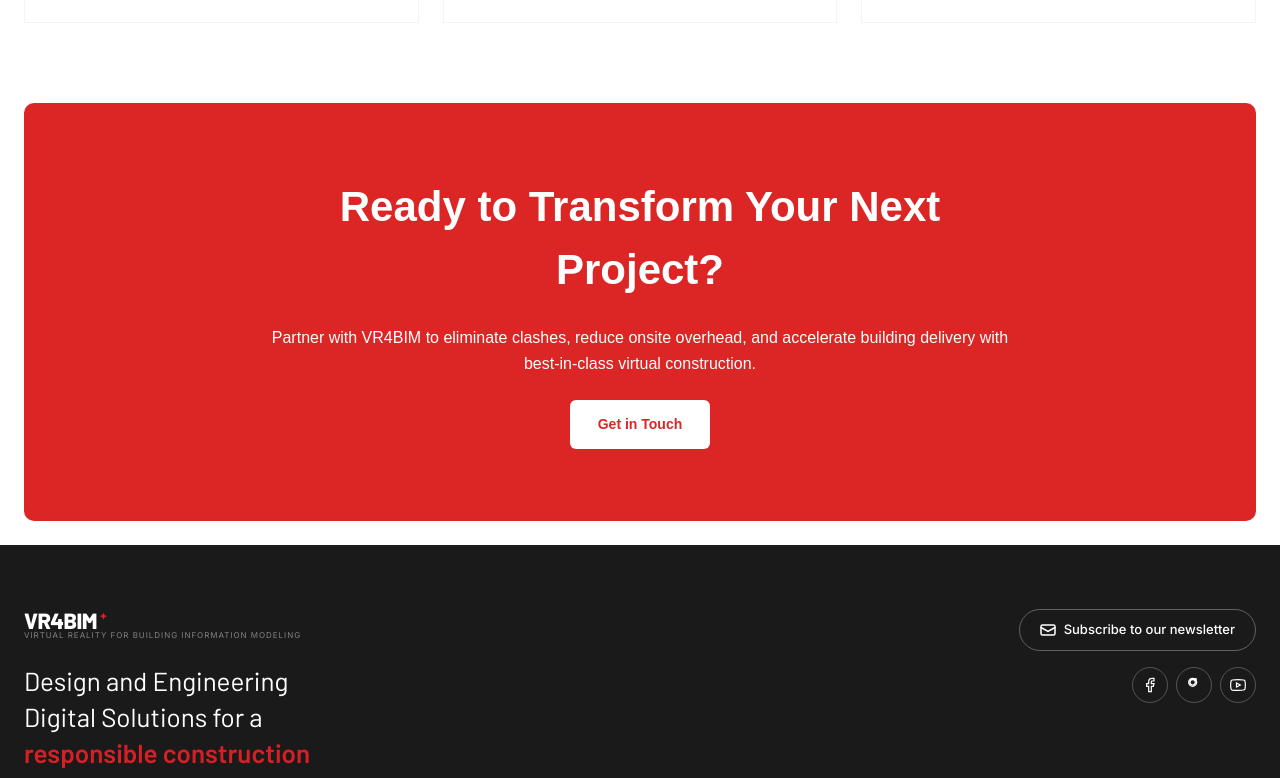
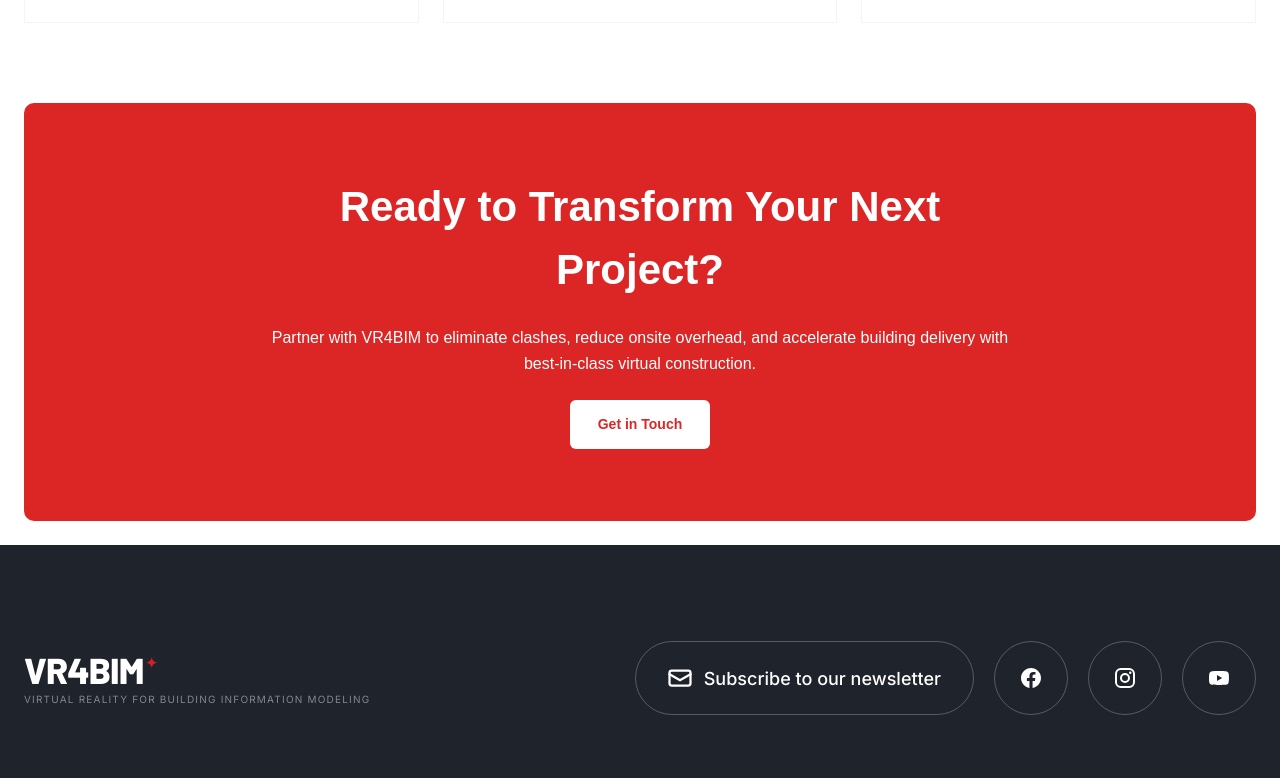
Before and after one commit to phitanydeveloper/vr4bimhtml-services, a React (Vite) app: page / in a window 1280 px wide. Shown: the part 2000-2778 px from the top of the page. Built offline with nearby package versions, Linux system fonts and the light colour scheme; the HTML template or start-up script is replaced by a standard one; a web font is replaced by a local one.

Commit message:
footer design updates

```diff
--- a/src/App.tsx
+++ b/src/App.tsx
@@ -27,6 +27,21 @@
   "Our Projects",
   "Our Resources",
   "Testimonials",
+]
+
+const SOCIAL_LINKS = [
+  {
+    label: "Facebook",
+    path: "M12 2C6.48 2 2 6.48 2 12c0 4.99 3.66 9.13 8.44 9.88v-6.99H7.9V12h2.54V9.8c0-2.5 1.49-3.89 3.78-3.89 1.09 0 2.24.2 2.24.2v2.46h-1.26c-1.24 0-1.63.77-1.63 1.56V12h2.78l-.44 2.89h-2.34v6.99C18.34 21.13 22 16.99 22 12c0-5.52-4.48-10-10-10z",
+  },
+  {
+    label: "Instagram",
+    path: "M7.8 2h8.4A5.8 5.8 0 0122 7.8v8.4a5.8 5.8 0 01-5.8 5.8H7.8A5.8 5.8 0 012 16.2V7.8A5.8 5.8 0 017.8 2zm0 2A3.8 3.8 0 004 7.8v8.4A3.8 3.8 0 007.8 20h8.4a3.8 3.8 0 003.8-3.8V7.8A3.8 3.8 0 0016.2 4H7.8zM12 7a5 5 0 110 10 5 5 0 010-10zm0 2a3 3 0 100 6 3 3 0 000-6zm5.25-3.5a1.25 1.25 0 110 2.5 1.25 1.25 0 010-2.5z",
+  },
+  {
+    label: "YouTube",
+    path: "M21.58 7.19a2.5 2.5 0 00-1.76-1.77C18.25 5 12 5 12 5s-6.25 0-7.82.42a2.5 2.5 0 00-1.76 1.77C2 8.76 2 12 2 12s0 3.24.42 4.81a2.5 2.5 0 001.76 1.77C5.75 19 12 19 12 19s6.25 0 7.82-.42a2.5 2.5 0 001.76-1.77C22 15.24 22 12 22 12s0-3.24-.42-4.81zM10 15V9l5.2 3L10 15z",
+  },
 ]
 
 // ─── Service data ─────────────────────────────────────────────────────────────
@@ -1062,12 +1077,18 @@
 
 // ─── Shared components ────────────────────────────────────────────────────────
 
-function Logo({ dark = false }: { dark?: boolean }) {
+function Logo({
+  dark = false,
+  large = false,
+}: {
+  dark?: boolean
+  large?: boolean
+}) {
   return (
-    <div className="flex flex-col leading-none">
+    <div className={`flex flex-col leading-none ${large ? "gap-1.5" : ""}`}>
       <div className="flex items-start gap-0.5">
         <span
-          className="text-[22px] font-extrabold tracking-tight"
+          className={`${large ? "text-[36px]" : "text-[22px]"} font-extrabold tracking-tight`}
           style={{
             fontFamily: "Barlow, system-ui, sans-serif",
             color: dark ? "#ffffff" : DARK,
@@ -1075,12 +1096,15 @@
         >
           VR4BIM
         </span>
-        <span className="text-[10px] font-bold mt-0.5" style={{ color: RED }}>
+        <span
+          className={`${large ? "text-[14px] mt-1" : "text-[10px] mt-0.5"} font-bold`}
+          style={{ color: RED }}
+        >
           ✦
         </span>
       </div>
       <span
-        className="text-[8px] tracking-widest uppercase"
+        className={`${large ? "text-[10px]" : "text-[8px]"} tracking-widest uppercase`}
         style={{
           fontFamily: "Inter, system-ui, sans-serif",
           color: dark ? "rgba(255,255,255,0.45)" : "#888",
@@ -1171,28 +1195,18 @@
 
 function Footer() {
   return (
-    <footer id="contact" className="bg-[#1a1a1a] text-white pt-16 pb-8">
+    <footer
+      id="contact"
+      className="bg-[#1f232b] text-white pt-16 md:pt-24 pb-10"
+      style={{ fontFamily: "Inter, system-ui, sans-serif" }}
+    >
       <div className="max-w-7xl mx-auto px-6">
-        <div className="flex flex-col lg:flex-row gap-10 lg:gap-0 justify-between items-start mb-12">
-          <div className="max-w-xs">
-            <Logo dark />
-            <p
-              className="mt-6 text-[26px] font-light leading-snug text-white"
-              style={{ fontFamily: "Barlow, system-ui, sans-serif" }}
-            >
-              Design and Engineering Digital Solutions for a{" "}
-              <span className="font-semibold" style={{ color: RED }}>
-                responsible construction
-              </span>{" "}
-              practice.
-            </p>
-          </div>
-          <div className="flex flex-col items-start lg:items-end gap-4">
-            <button
-              className="flex items-center gap-2 px-5 py-2.5 border border-white/30 rounded-full text-[13px] font-medium text-white hover:border-white transition-colors"
-              style={{ fontFamily: "Inter, system-ui, sans-serif" }}
-            >
-              <svg className="w-4 h-4" viewBox="0 0 16 16" fill="none">
+        {/* Top row: logo + newsletter / socials */}
+        <div className="flex flex-col lg:flex-row gap-8 justify-between lg:items-center">
+          <Logo dark large />
+          <div className="flex flex-wrap items-center gap-3 md:gap-5">
+            <button className="flex items-center gap-3 h-14 md:h-[74px] px-6 md:px-8 border border-white/25 rounded-full text-[15px] md:text-[18px] font-medium text-white hover:border-white hover:bg-white/5 transition-colors">
+              <svg className="w-5 h-5 md:w-6 md:h-6" viewBox="0 0 16 16" fill="none">
                 <rect
                   x="1"
                   y="3"
@@ -1211,42 +1225,37 @@
               </svg>
               Subscribe to our newsletter
             </button>
-            <div className="flex gap-2">
-              {[
-                "M18 2h-3a5 5 0 00-5 5v3H7v4h3v8h4v-8h3l1-4h-4V7a1 1 0 011-1h3z",
-                "M16 8a6 6 0 01-6 6 6 6 0 01-6-6 6 6 0 016-6 6 6 0 016 6zm-6-4a4 4 0 100 8 4 4 0 000-8zm4.5-1.5a1 1 0 110 2 1 1 0 010-2z",
-                "M22.54 6.42a2.78 2.78 0 00-1.95-1.96C18.88 4 12 4 12 4s-6.88 0-8.59.46a2.78 2.78 0 00-1.95 1.96A29 29 0 001 12a29 29 0 00.46 5.58A2.78 2.78 0 003.41 19.6C5.12 20 12 20 12 20s6.88 0 8.59-.46a2.78 2.78 0 001.95-1.95A29 29 0 0023 12a29 29 0 00-.46-5.58zM9.75 15.02V8.98L15.5 12l-5.75 3.02z",
-              ].map((path, i) => (
+            {SOCIAL_LINKS.map((social) => (
               <a
-                  key={i}
+                key={social.label}
                 href="#"
-                  className="w-9 h-9 rounded-full border border-white/25 flex items-center justify-center text-white hover:border-white hover:bg-white/10 transition-colors"
-                >
-                  <svg
-                    className="w-4 h-4"
-                    viewBox="0 0 24 24"
-                    fill="none"
-                    stroke="currentColor"
-                    strokeWidth="1.8"
-                  >
-                    <path d={path} />
+                aria-label={social.label}
+                className="w-14 h-14 md:w-[74px] md:h-[74px] rounded-full border border-white/25 flex items-center justify-center text-white hover:border-white hover:bg-white/5 transition-colors"
+              >
+                <svg className="w-6 h-6" viewBox="0 0 24 24" fill="currentColor">
+                  <path d={social.path} fillRule="evenodd" clipRule="evenodd" />
                 </svg>
               </a>
             ))}
           </div>
         </div>
-        </div>
-        <div className="border-t border-white/10 mb-8" />
-        <div className="flex flex-col sm:flex-row gap-10 sm:gap-0 justify-between">
-          <div className="flex gap-20">
+
+        {/* Middle row: tagline + links + back to top */}
+        <div className="flex flex-col lg:flex-row gap-12 justify-between mt-16 lg:mt-20 pb-16 lg:pb-20">
+          <p className="max-w-[520px] text-[28px] md:text-[36px] font-normal leading-[1.3] text-white">
+            Design and Engineering Digital Solutions for a{" "}
+            <span style={{ color: "#e5343f" }}>responsible construction</span>{" "}
+            practice.
+          </p>
+          <div className="flex items-end gap-12 sm:gap-24 lg:gap-28 lg:pt-2">
+            <div className="grid grid-cols-2 gap-x-16 sm:gap-x-24 lg:gap-x-40 gap-y-6 self-start">
               {[FOOTER_COL1, FOOTER_COL2].map((col, ci) => (
-              <ul key={ci} className="flex flex-col gap-3">
+                <ul key={ci} className="flex flex-col gap-6">
                   {col.map((link) => (
                     <li key={link}>
                       <a
                         href="#"
-                      className="text-[13px] text-white/60 hover:text-white transition-colors"
-                      style={{ fontFamily: "Inter, system-ui, sans-serif" }}
+                        className="text-[15px] md:text-[16px] font-medium text-white hover:text-[#e5343f] transition-colors whitespace-nowrap"
                       >
                         {link}
                       </a>
@@ -1255,22 +1264,31 @@
                 </ul>
               ))}
             </div>
-          <div className="flex items-end">
             <button
               onClick={() => window.scrollTo({ top: 0, behavior: "smooth" })}
-              className="w-10 h-10 rounded-full border border-white/30 flex items-center justify-center text-white hover:border-white hover:bg-white/10 transition-colors"
-            >
-              <svg className="w-4 h-4" viewBox="0 0 16 16" fill="none">
+              aria-label="Back to top"
+              className="hidden sm:flex shrink-0 w-[74px] h-[74px] rounded-full border border-white/40 items-center justify-center text-white hover:border-white hover:bg-white/5 transition-colors"
+            >
+              <svg className="w-5 h-5" viewBox="0 0 16 16" fill="none">
                 <path
-                  d="M8 12V4M4 8L8 4L12 8"
-                  stroke="currentColor"
-                  strokeWidth="1.5"
+                  d="M8 13V3M4.5 6.5L8 3L11.5 6.5"
+                  stroke="currentColor"
+                  strokeWidth="1.2"
                   strokeLinecap="round"
                   strokeLinejoin="round"
                 />
               </svg>
             </button>
           </div>
+        </div>
+
+        {/* Bottom bar */}
+        <div className="border-t border-white/20 pt-12">
+          <p className="text-[14px] md:text-[16px] text-white/75">
+            © VR4BIM {new Date().getFullYear()}. All Rights Reserved
+            <span className="mx-2">|</span>
+            Powered By Phitany, Web Designing Company Kerala
+          </p>
         </div>
       </div>
     </footer>
@@ -2187,6 +2205,13 @@
       )}
       <CtaBanner />
       <Footer />
+      <a
+        href="#contact"
+        className="fixed right-0 top-1/2 z-40 -translate-y-1/2 flex items-center justify-center w-12 py-5 rounded-r-lg bg-[#e5143a] text-white text-[16px] font-bold shadow-lg hover:bg-[#c8102f] transition-colors [writing-mode:vertical-rl] rotate-180"
+        style={{ fontFamily: "Inter, system-ui, sans-serif" }}
+      >
+        Get a Quote
+      </a>
     </div>
   )
 }
```
Lines whose indentation alone changed are shown as unchanged.
